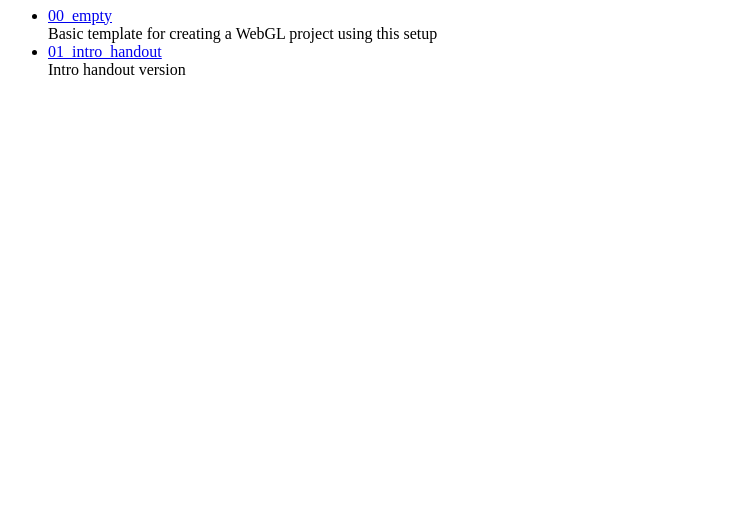
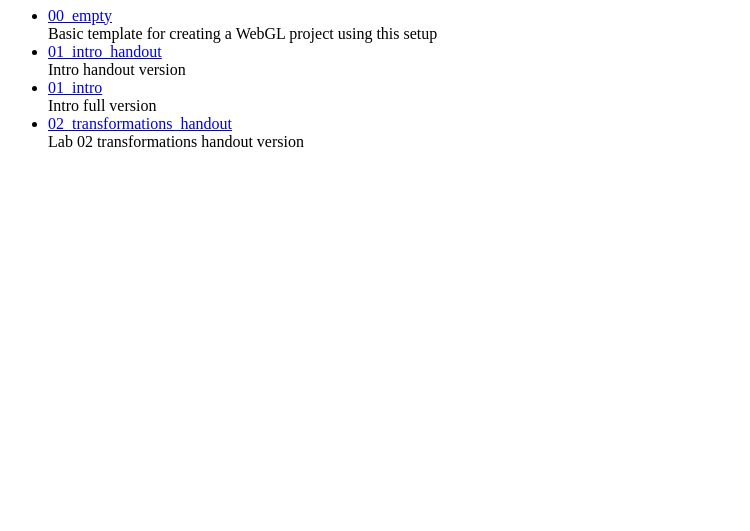
Before and after one commit to mrTsjolder/cg_lab_2017, a plain HTML site: page index.html in a window 1280 px wide. Shown: the part 269-800 px from the top of the page, without its empty margins (0-750 px from the left). Drawn offline with Linux system fonts and the light colour scheme.

Commit message:
updating index html

```diff
--- a/index.html
+++ b/index.html
@@ -24,6 +24,12 @@
       <li><a href="./01_intro_handout/">01_intro_handout</a><br>
         Intro handout version
       </li>
+      <li><a href="./01_intro/">01_intro</a><br>
+        Intro full version
+      </li>
+      <li><a href="./02_transformations_handout/">02_transformations_handout</a><br>
+        Lab 02 transformations handout version
+      </li>
     </ul>
 </body>
 </html>
```
